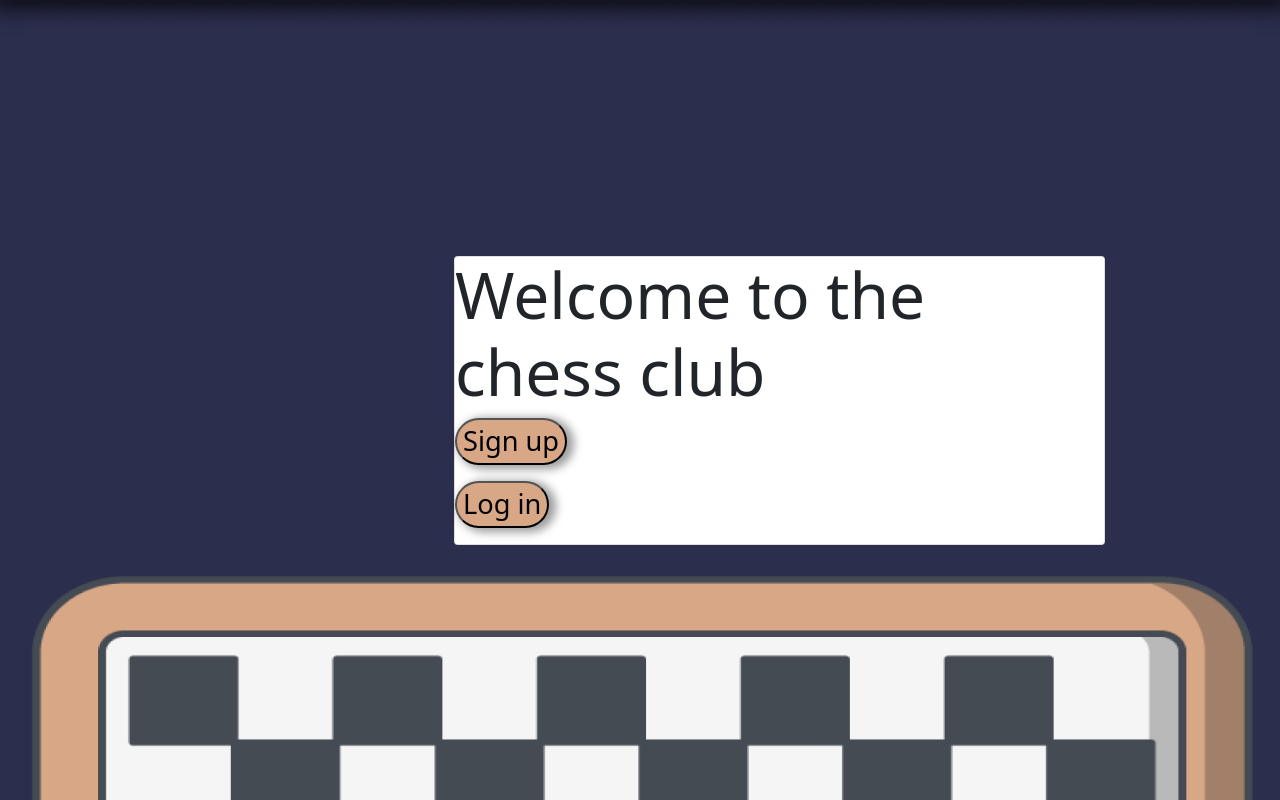
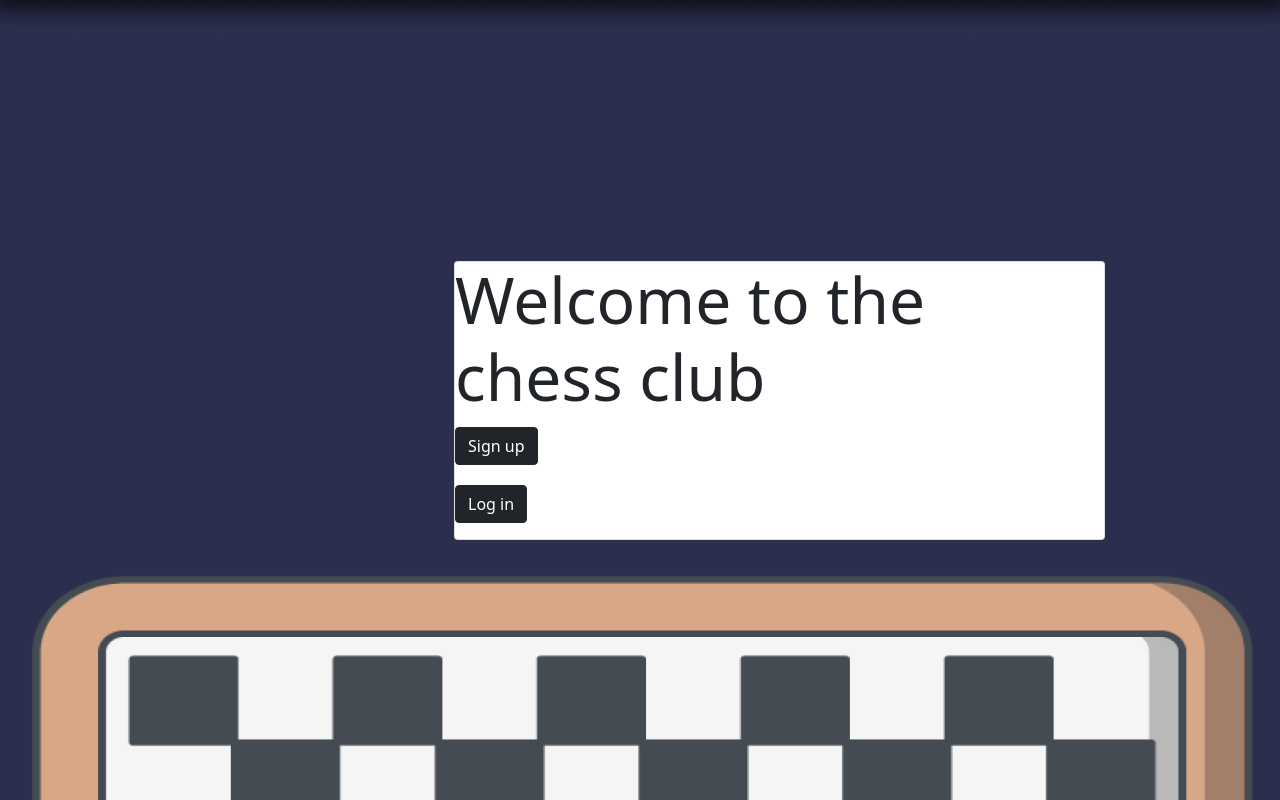
Before and after one commit to darianado/Chess-Management, a Django app: page / in a window 1280 px wide. Shown: the part 68-868 px from the top of the page. Run offline with Django 3.2, Linux system fonts and the light colour scheme; parts of the project's set-up code (start-up, migrations or seed data) failed here and were passed over; some libraries are stand-ins or nearby versions.

Commit message:
fix welcome buttons

```diff
--- a/clubs/templates/partials/dashboard.html
+++ b/clubs/templates/partials/dashboard.html
@@ -45,7 +45,7 @@
              u="{% url 'table' %}";
 
              http.open("GET", u);
-        http.onreadystatechange = function () {
+            http.onreadystatechange = function () {
             if (this.readyState == 4 && this.status == 200) {
                 document.getElementById('my_clubs').innerHTML ="<div>"+http.responseText+"</div>";
             }
@@ -55,7 +55,7 @@
     </script>
 
 
-    {% if list_data %}
+    <!-- {% if list_data %}
 
     <script type="text/javascript">
 
@@ -66,7 +66,7 @@
             k= document.getElementById('not_applied').innerHTML;
             document.getElementById('my_clubs').innerHTML =  k;
         </script>
-    {% endif %}
+    {% endif %} -->
 
 
 </div>
--- a/clubs/templates/welcome.html
+++ b/clubs/templates/welcome.html
@@ -13,11 +13,11 @@
           <h1 class="cover-heading">Welcome to the chess club</h1>
 
           <p class="cover-text">
-            <button href="{% url 'sign_up' %}" >Sign up</button >
+            <a href="{% url 'sign_up' %}" class="btn btn-dark" >Sign up</a >
           </p >
 
           <p class="cover-text">
-            <button href="{% url 'log_in' %}" >Log in</button >
+            <a href="{% url 'log_in' %}" class="btn btn-dark">Log in</a >
           </p >
 
         </div>
```
